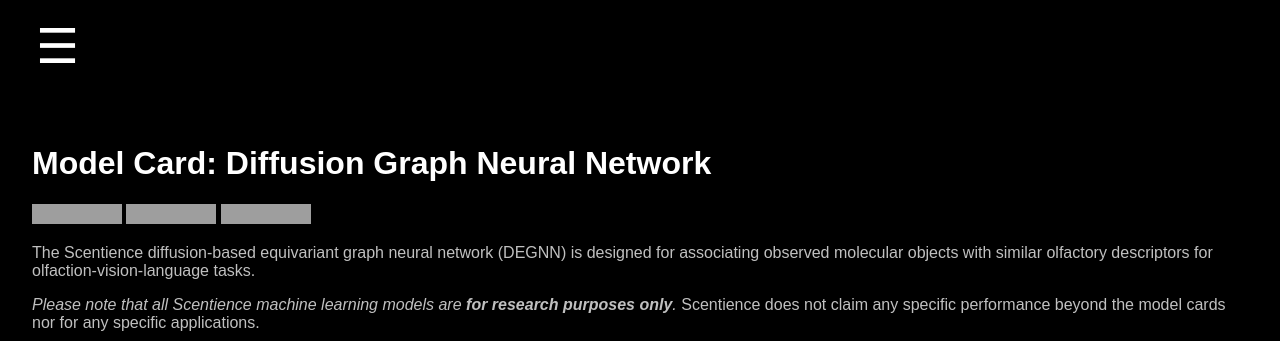
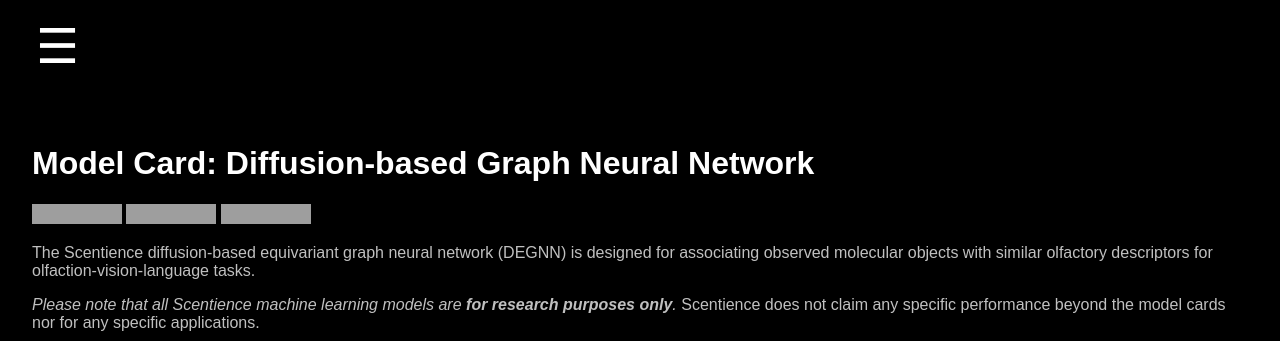
Before and after one commit to Scentience/docs-api, a Jekyll site: the page built from model-cards-diffusion-egnn.md, in a window 1280 px wide, cut to the strip 0-341 px from the top of the page. Built offline with Jekyll 4.4.1, drawn with Linux system fonts in a browser that asks for light colours; grey boxes are pictures that could not be loaded.

Commit message:
minor edit to degnn

```diff
--- a/model-cards-diffusion-egnn.md
+++ b/model-cards-diffusion-egnn.md
@@ -4,7 +4,7 @@
 ---
 
 
-# Model Card: Diffusion Graph Neural Network
+# Model Card: Diffusion-based Graph Neural Network
 
 [![Colab](https://img.shields.io/badge/Run%20in-Colab-yellow?logo=google-colab)](https://colab.research.google.com/drive/1z-ITTEfVtMMbfbN50u2AfQhzvuYkrRn7?usp=sharing)
 [![Paper](https://img.shields.io/badge/Research-Paper-red)](https://arxiv.org/abs/2506.00455v4)
```
